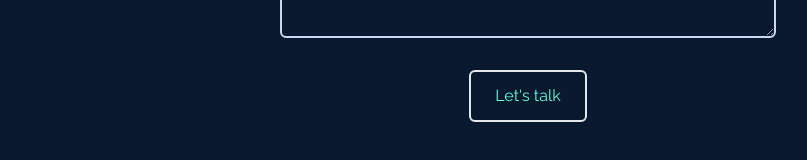
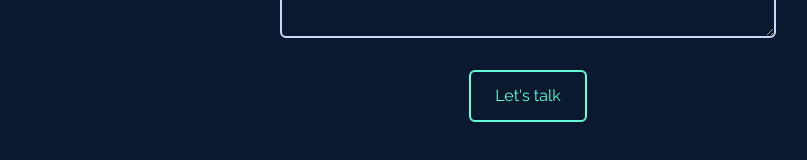
Before and after one commit to ytleevicky/react-my-portfolio, a React (Create React App) app: page / in a window 1280 px wide. Shown: the part 3798-3958 px from the top of the page, without its empty margins (112-919 px from the left). Built offline with nearby package versions, Linux system fonts and the light colour scheme.

Commit message:
Change button border color to cyan

```diff
--- a/src/components/Contact.jsx
+++ b/src/components/Contact.jsx
@@ -48,7 +48,7 @@ const Contact = () => {
             ></textarea>
 
             <button
-              className="text-cyan border-2
+              className="text-cyan border-2 border-cyan
             px-6 py-3 my-8 mx-auto
             rounded-md hover:scale-110 duration-300
             flex items-center"
```
